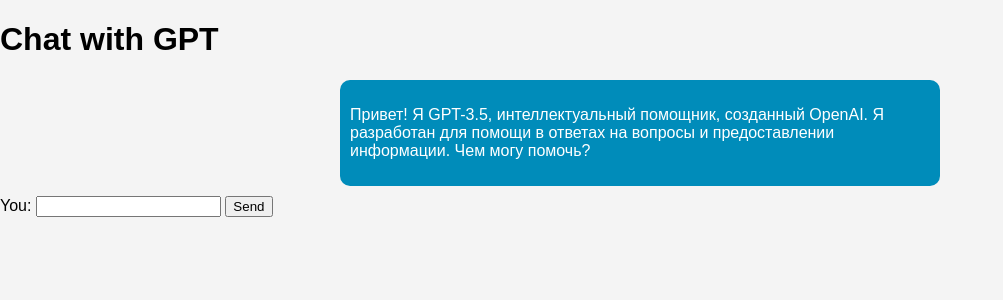
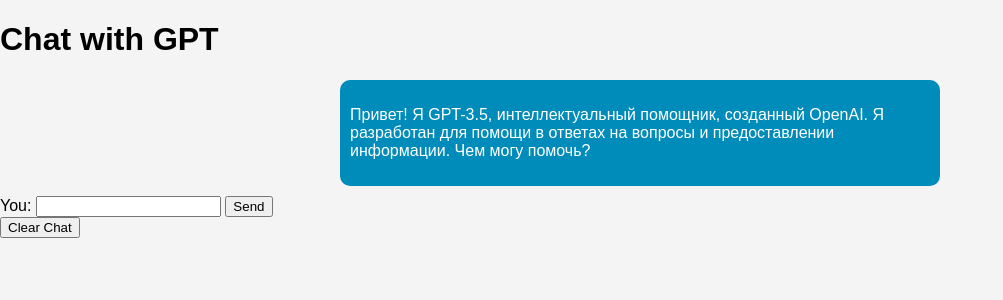
Before and after one commit to veromapixal/AIMuseStudio, a Flask app: page /text in a window 1280 px wide. Shown: the top 300 px of the page, without its empty margins (0-1003 px from the left). Run offline with Flask 3, Linux system fonts and the light colour scheme.

Commit message:
add clearing chat buttom

```diff
--- a/app.py
+++ b/app.py
@@ -11,7 +11,11 @@
 @app.route("/home")
 def home():
     return render_template("index.html")
-
+@app.route("/clear")
+def clear():
+    global messages
+    messages = []
+    return redirect(url_for('chat'))
 @app.route("/text", methods=['GET', 'POST'])
 def chat():
     user_input = None
--- a/templates/text.html
+++ b/templates/text.html
@@ -66,5 +66,8 @@
         <input type="text" name="user_input" required>
         <input type="submit" value="Send">
     </form>
+    <form method="get" action="{{ url_for('clear') }}">
+        <input type="submit" value="Clear Chat">
+    </form>
 </body>
 </html>
```
